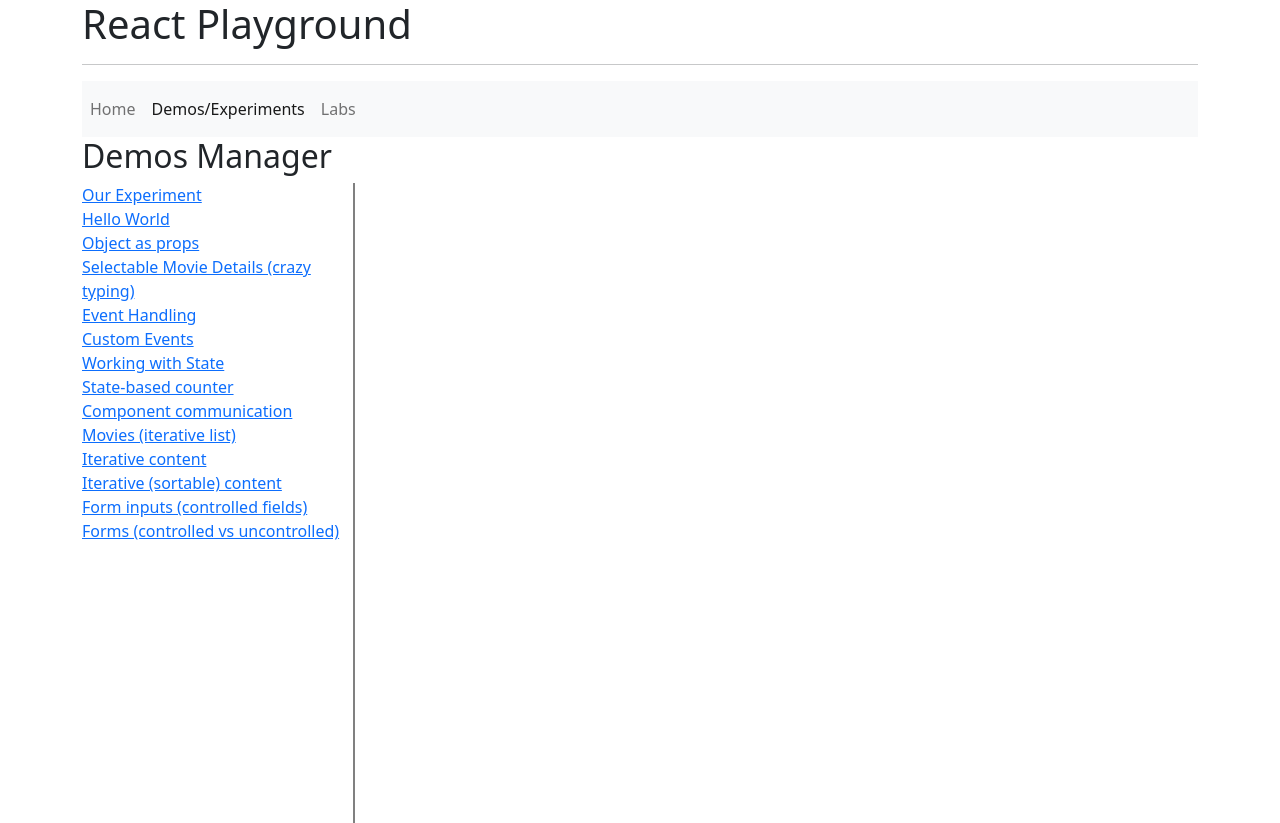
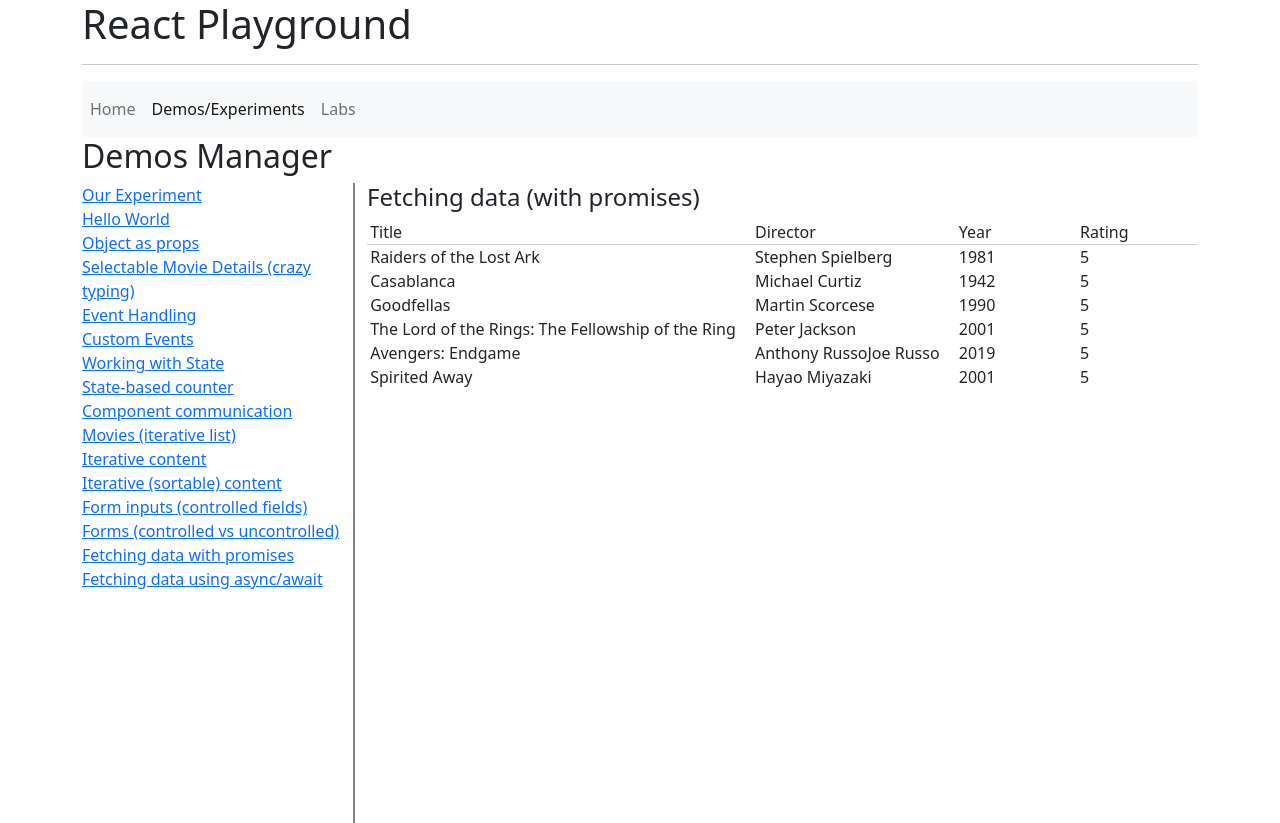
Before and after one commit to speedingplanet/intuit-react-playground, a React (Vite) app: page /demos/fetching-with-async-await in a window 1280 px wide. Built offline with nearby package versions, Linux system fonts and the light colour scheme; data requests are answered from the project's data file.

Commit message:
Fetching data examples

```diff
--- a/package.json
+++ b/package.json
@@ -7,7 +7,7 @@
     "dev": "vite",
     "build": "tsc && vite build",
     "preview": "vite preview",
-    "rest": "json-server --watch --port 8000 data/all-data.json",
+    "rest": "json-server --watch --port 8000 src/data/all-data.json",
     "test": "jest",
     "test:demos": "jest --testPathPattern=demos",
     "test:labs": "jest --testPathPattern=Lab"
--- /dev/null
+++ b/src/demos/FetchingDataAsyncAwait.tsx
@@ -0,0 +1,72 @@
+import React, { useState, useEffect } from 'react';
+import SortableMovieTable from './SortableMovieTable';
+import type { Movie, ColumnConfig } from './demos-types';
+
+let columns: Array<ColumnConfig<Movie>> = [
+	{
+		field: 'title',
+		label: 'Title',
+	},
+	{
+		field: 'director',
+		label: 'Director',
+	},
+	{
+		field: 'year',
+		label: 'Year',
+	},
+	{
+		field: 'rating',
+		label: 'Rating',
+	},
+];
+
+async function fetchData(setMovies: (movies: Movie[]) => void) {
+	try {
+		let response = await fetch('http://localhost:8000/movies');
+		if (response.ok) {
+			let movies = await response.json();
+			setMovies(movies);
+		} else {
+			throw new Error(`Bad fetch response: ${response.status}`);
+		}
+	} catch (error) {
+		console.error('Could not fetch movies:', error);
+	}
+}
+
+export default function FetchingDataAsyncAwait() {
+	const [movies, setMovies] = useState<Movie[]>([]);
+
+	// Fetches movies only once, at component load time
+	// useEffect(what to do, [what to watch for changes])
+	useEffect(() => {
+		// 'void' because we don't care about the return value of the Promise
+		void fetchData(setMovies);
+	}, []);
+
+	return (
+		<>
+			<div className="row">
+				<header className="col">
+					<h4>Fetching data (with promises)</h4>
+				</header>
+			</div>
+			<div className="row">
+				<div className="col">
+					{
+						// eslint-disable-next-line multiline-ternary
+						movies.length === 0 ? (
+							<p>Loading movies....</p>
+						) : (
+							<SortableMovieTable
+								columns={columns}
+								movies={movies}
+							/>
+						)
+					}
+				</div>
+			</div>
+		</>
+	);
+}
--- /dev/null
+++ b/src/demos/FetchingDataPromises.tsx
@@ -0,0 +1,66 @@
+import React, { useState, useEffect } from 'react';
+import SortableMovieTable from './SortableMovieTable';
+import type { Movie, ColumnConfig } from './demos-types';
+
+let columns: Array<ColumnConfig<Movie>> = [
+	{
+		field: 'title',
+		label: 'Title',
+	},
+	{
+		field: 'director',
+		label: 'Director',
+	},
+	{
+		field: 'year',
+		label: 'Year',
+	},
+	{
+		field: 'rating',
+		label: 'Rating',
+	},
+];
+
+export default function FetchingDataPromises() {
+	const [movies, setMovies] = useState([]);
+
+	// Fetches movies only once, at component load time
+	// useEffect(what to do, [what to watch for changes])
+	useEffect(() => {
+		fetch('http://localhost:8000/movies')
+			.then((response) => {
+				if (response.ok) {
+					return response.json();
+				} else {
+					throw new Error(`Bad fetch response: ${response.status}`);
+				}
+			})
+			.then((movies) => setMovies(movies))
+			.catch((error) => console.error('Could not fetch movies:', error));
+	}, []);
+
+	return (
+		<>
+			<div className="row">
+				<header className="col">
+					<h4>Fetching data (with promises)</h4>
+				</header>
+			</div>
+			<div className="row">
+				<div className="col">
+					{
+						// eslint-disable-next-line multiline-ternary
+						movies.length === 0 ? (
+							<p>Loading movies....</p>
+						) : (
+							<SortableMovieTable
+								columns={columns}
+								movies={movies}
+							/>
+						)
+					}
+				</div>
+			</div>
+		</>
+	);
+}
--- a/src/demos/demos-routes.tsx
+++ b/src/demos/demos-routes.tsx
@@ -13,6 +13,8 @@ import SortableContent from './SortableContent';
 import IterativeList from './IterativeList';
 import FormInputs from './FormInputs';
 import ControlledVsUncontrolled from './ControlledVsUncontrolled';
+import FetchingDataPromises from './FetchingDataPromises';
+import FetchingDataAsyncAwait from './FetchingDataAsyncAwait';
 
 let routes = new Map<RouteObject, string>();
 routes.set(
@@ -136,4 +138,20 @@ routes.set(
 	'Forms (controlled vs uncontrolled)'
 );
 
+routes.set(
+	{
+		path: 'fetching-with-promises',
+		element: <FetchingDataPromises />,
+	},
+	'Fetching data with promises'
+);
+
+routes.set(
+	{
+		path: 'fetching-with-async-await',
+		element: <FetchingDataAsyncAwait />,
+	},
+	'Fetching data using async/await'
+);
+
 export { routes };
```
